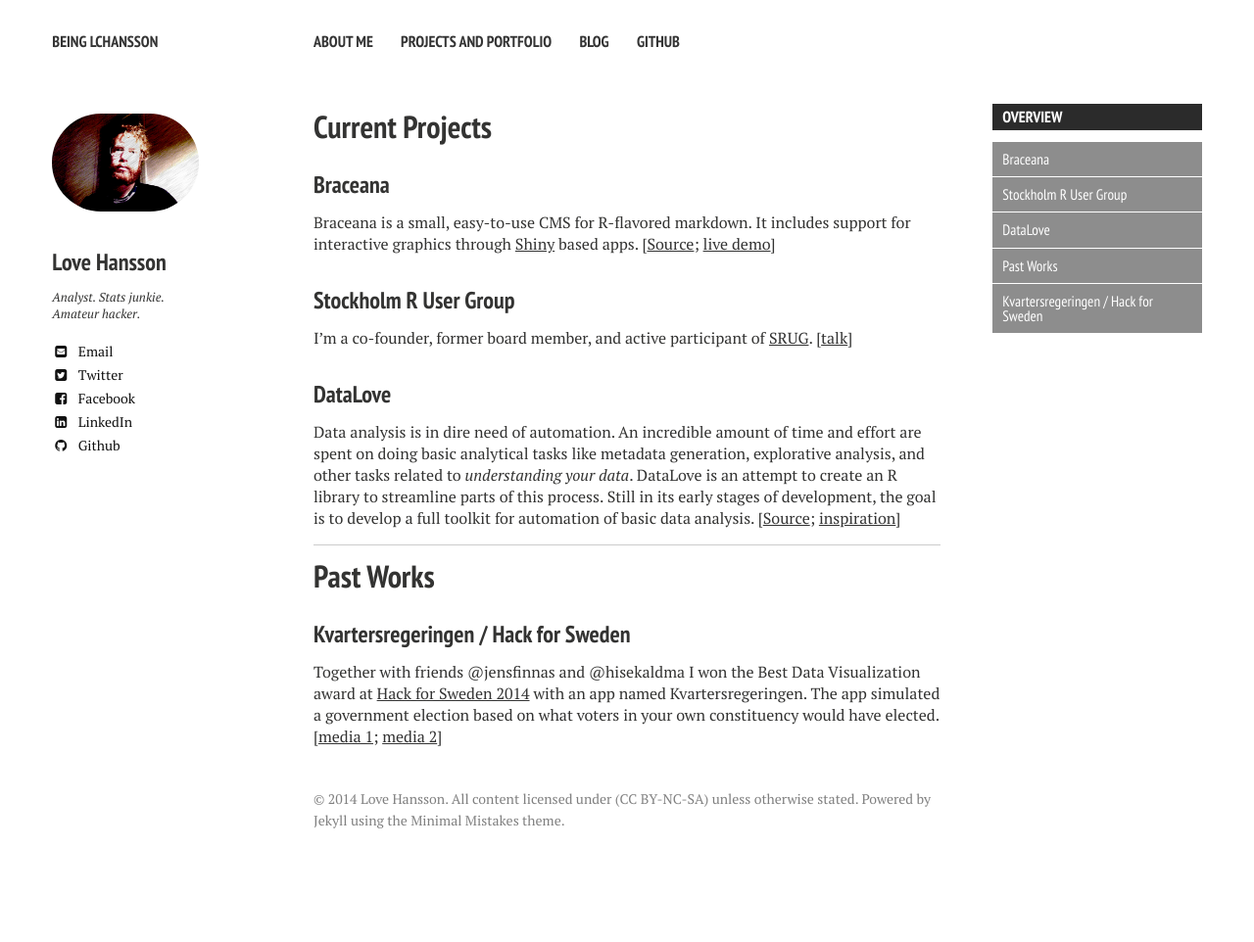
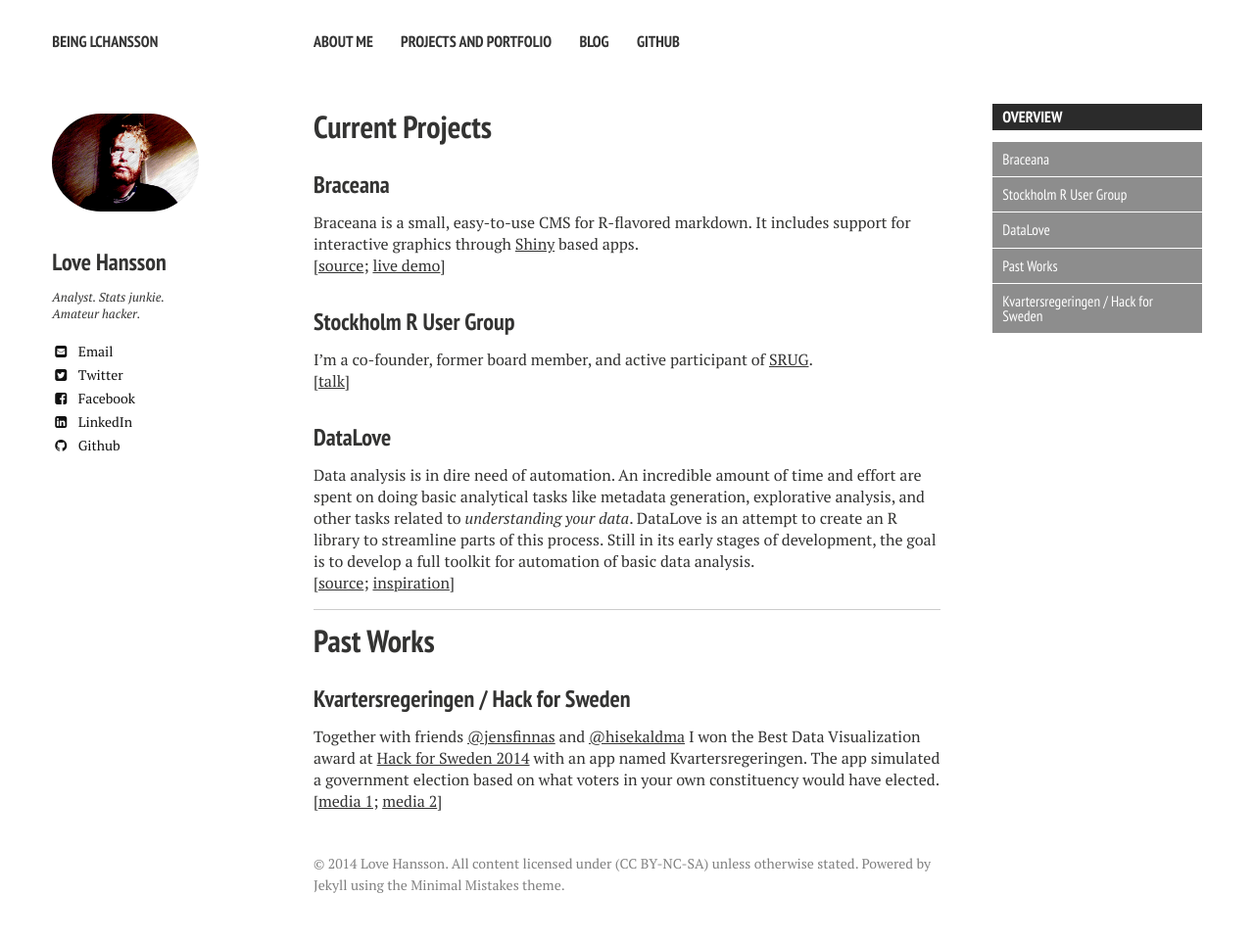
Before and after one commit to LCHansson/LCHansson.github.io, a Jekyll site: the page built from projects/index.md, in a window 1280 px wide. Shown: the whole page at 98% size. Built offline with Jekyll 4.4.1, drawn with Linux system fonts in a browser that asks for light colours; nearby versions of some CDN libraries; before the commit the page ends 900 px from its top, so only the background shows below that.

```diff
--- a/projects/index.md
+++ b/projects/index.md
@@ -19,15 +19,15 @@ excerpt: "Selected works"
 
 ### Braceana
 
-Braceana is a small, easy-to-use CMS for R-flavored markdown. It includes support for interactive graphics through [Shiny][shiny] based apps. [[Source][braceana-gh]; [live demo][braceana-demo]]
+Braceana is a small, easy-to-use CMS for R-flavored markdown. It includes support for interactive graphics through [Shiny][shiny] based apps. <br/>[[source][braceana-gh]; [live demo][braceana-demo]]
 
 ### Stockholm R User Group
 
-I'm a co-founder, former board member, and active participant of [SRUG][srug]. [[talk][srugtalks]]
+I'm a co-founder, former board member, and active participant of [SRUG][srug]. <br/>[[talk][srugtalks]]
 
 ### DataLove
 
-Data analysis is in dire need of automation. An incredible amount of time and effort are spent on doing basic analytical tasks like metadata generation, explorative analysis, and other tasks related to *understanding your data*. DataLove is an attempt to create an R library to streamline parts of this process. Still in its early stages of development, the goal is to develop a full toolkit for automation of basic data analysis. [[Source][datalove-gh]; [inspiration][automation-video]]
+Data analysis is in dire need of automation. An incredible amount of time and effort are spent on doing basic analytical tasks like metadata generation, explorative analysis, and other tasks related to *understanding your data*. DataLove is an attempt to create an R library to streamline parts of this process. Still in its early stages of development, the goal is to develop a full toolkit for automation of basic data analysis. <br/>[[source][datalove-gh]; [inspiration][automation-video]]
 
 ---
 
@@ -35,7 +35,7 @@ Data analysis is in dire need of automation. An incredible amount of time and ef
 
 ### Kvartersregeringen / Hack for Sweden
 
-Together with friends @jensfinnas and @hisekaldma I won the Best Data Visualization award at [Hack for Sweden 2014][hfs14] with an app named Kvartersregeringen. The app simulated a government election based on what voters in your own constituency would have elected. [[media 1][hfspress1]; [media 2][hfspress2]]
+Together with friends [@jensfinnas](http://twitter.com/jensfinnas) and [@hisekaldma](http://twitter.com/hisekaldma) I won the Best Data Visualization award at [Hack for Sweden 2014][hfs14] with an app named Kvartersregeringen. The app simulated a government election based on what voters in your own constituency would have elected. <br/>[[media 1][hfspress1]; [media 2][hfspress2]]
 
 
 [shiny]: http://shiny.rstudio.com
```
